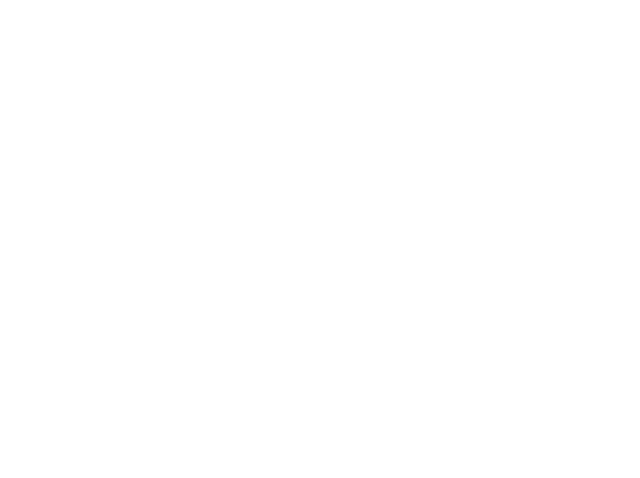
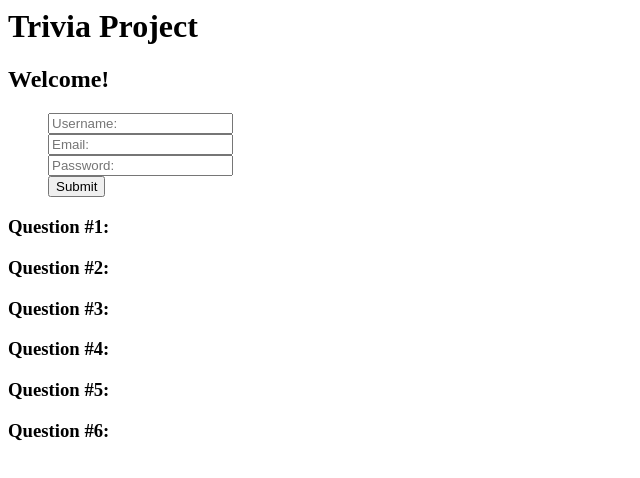
Before and after one commit to Charfeather/triviaGroupProject, a plain HTML site: page index.html in a window 1280 px wide. Shown: the whole page, without its empty margins (0-640 px from the left). Drawn offline with Linux system fonts and the light colour scheme.

Commit message:
made js and css files, started html structure

```diff
--- a/index.html
+++ b/index.html
@@ -1,4 +1,43 @@
 <html>
-    <head></head>
-    <body></body>
+    <head>
+        <meta charset="utf-8">
+        <title>Trivia Page</title>
+        <meta name="author" content="">
+        <meta name="description" content="">
+        <meta name="viewport" content="width=device-width, initial-scale=1">
+        <link href="style.css" rel="stylesheet">
+        <script defer src="index.js"></script>
+    </head>
+    <body>
+        <h1>Trivia Project</h1>
+        <h2>Welcome!</h2>
+        <div class="signup">
+            <ul class="signup">
+                <li> <input id="username" type="text" placeholder="Username:"></li>
+                <li><input id="email" type="text" placeholder="Email:"></li>
+                <li><input id="password" type="password" placeholder="Password:"></li>
+                <li><input id="signup-submit" type="submit"></li>
+            </ul>
+        </div>
+        <div class="questions">
+            <div id="question1">
+                <h3>Question #1:</h3>
+            </div>
+            <div id="question2">
+                <h3>Question #2:</h3>
+            </div>
+            <div id="question3">
+                <h3>Question #3:</h3>
+            </div>
+            <div id="question4">
+                <h3>Question #4:</h3>
+            </div>
+            <div id="question5">
+                <h3>Question #5:</h3>
+            </div>
+            <div id="question6">
+                <h3>Question #6:</h3>
+            </div>
+        </div>
+    </body>
 </html>
--- /dev/null
+++ b/style.css
@@ -0,0 +1,3 @@
+ul {
+    list-style: none;
+}
```
Also changed, not shown: index.js (added).
